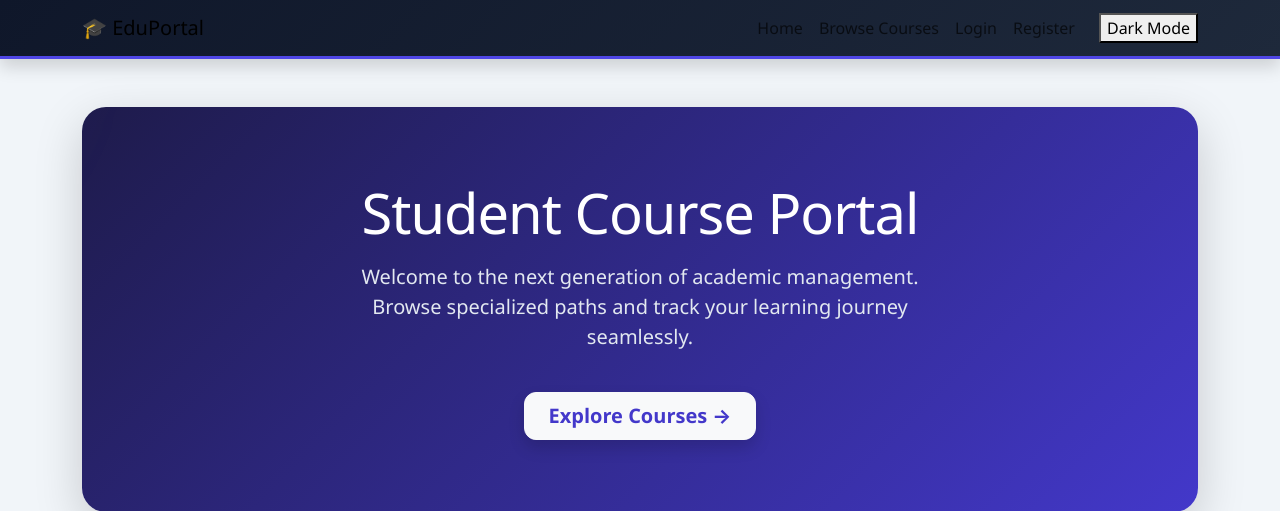
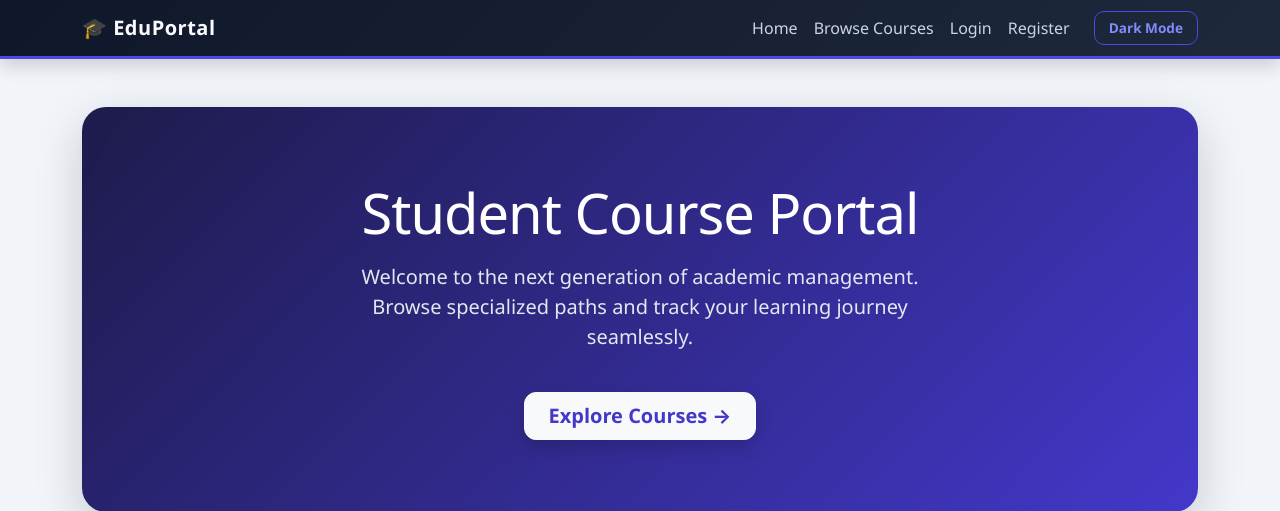
Before and after one commit to yara98-code/course-portal, a Flask app: page / in a window 1280 px wide. Shown: the top 511 px of the page. Run offline with Flask 3, Linux system fonts and the light colour scheme.

Commit message:
Update base.html

```diff
--- a/templates/base.html
+++ b/templates/base.html
@@ -41,20 +41,9 @@
             background: linear-gradient(135deg, #0f172a, #1e293b) !important;
             border-bottom: 3px solid #4f46e5;
         }
-       <div class="navbar-nav ms-auto align-items-center">
-    <a class="nav-link" href="{{ url_for('home') }}">Home</a>
-    <a class="nav-link" href="{{ url_for('offerings') }}">Browse Courses</a>
-
-    {% if session.get('user_id') is not none %}
-        <a class="nav-link fw-bold text-info" href="{{ url_for('dashboard') }}">📊 Dashboard</a>
-        <a class="btn btn-sm btn-danger text-white ms-2 px-3" style="border-radius: 10px;" href="{{ url_for('logout') }}">Logout</a>
-    {% else %}
-        <a class="btn btn-sm btn-outline-light ms-2 px-3" style="border-radius: 10px;" href="{{ url_for('login') }}">Login</a>
-        <a class="btn btn-sm btn-success text-white ms-2 px-3" style="border-radius: 10px; background-color: #10b981; border: none;" href="{{ url_for('register') }}">Register</a>
-    {% endif %}
-
-    <button id="theme-toggle" class="ms-3" aria-pressed="false">Dark Mode</button>
-</div>
+        .navbar-brand { font-weight: 800; letter-spacing: 0.5px; color: #f8fafc !important; }
+        .nav-link { font-weight: 500; color: #cbd5e1 !important; transition: color 0.3s; }
+        .nav-link:hover, .nav-link.active { color: #818cf8 !important; }
 
         #theme-toggle {
             background: transparent;
@@ -104,13 +93,15 @@
                 <div class="navbar-nav ms-auto align-items-center">
                     <a class="nav-link" href="{{ url_for('home') }}">Home</a>
                     <a class="nav-link" href="{{ url_for('offerings') }}">Browse Courses</a>
-                    {% if session.get('user_id') %}
-                        <a class="nav-link" href="{{ url_for('dashboard') }}">Dashboard</a>
+
+                    {% if session.get('user_id') is not none %}
+                        <a class="nav-link fw-bold" href="{{ url_for('dashboard') }}" style="color: #818cf8 !important;">Dashboard</a>
                         <a class="nav-link" href="{{ url_for('logout') }}">Logout</a>
                     {% else %}
                         <a class="nav-link" href="{{ url_for('login') }}">Login</a>
                         <a class="nav-link" href="{{ url_for('register') }}">Register</a>
                     {% endif %}
+
                     <button id="theme-toggle" class="ms-3" aria-pressed="false">Dark Mode</button>
                 </div>
             </div>
```
